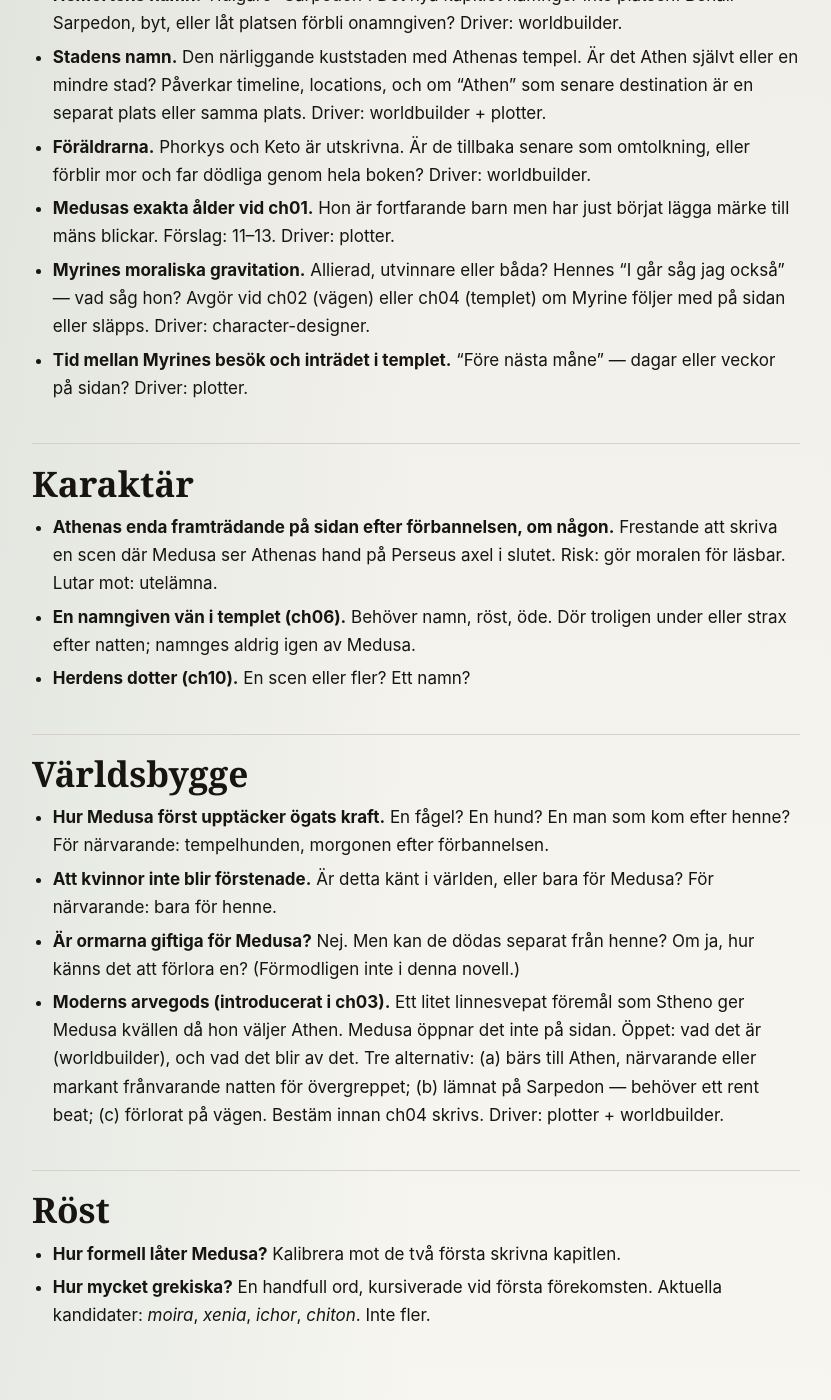
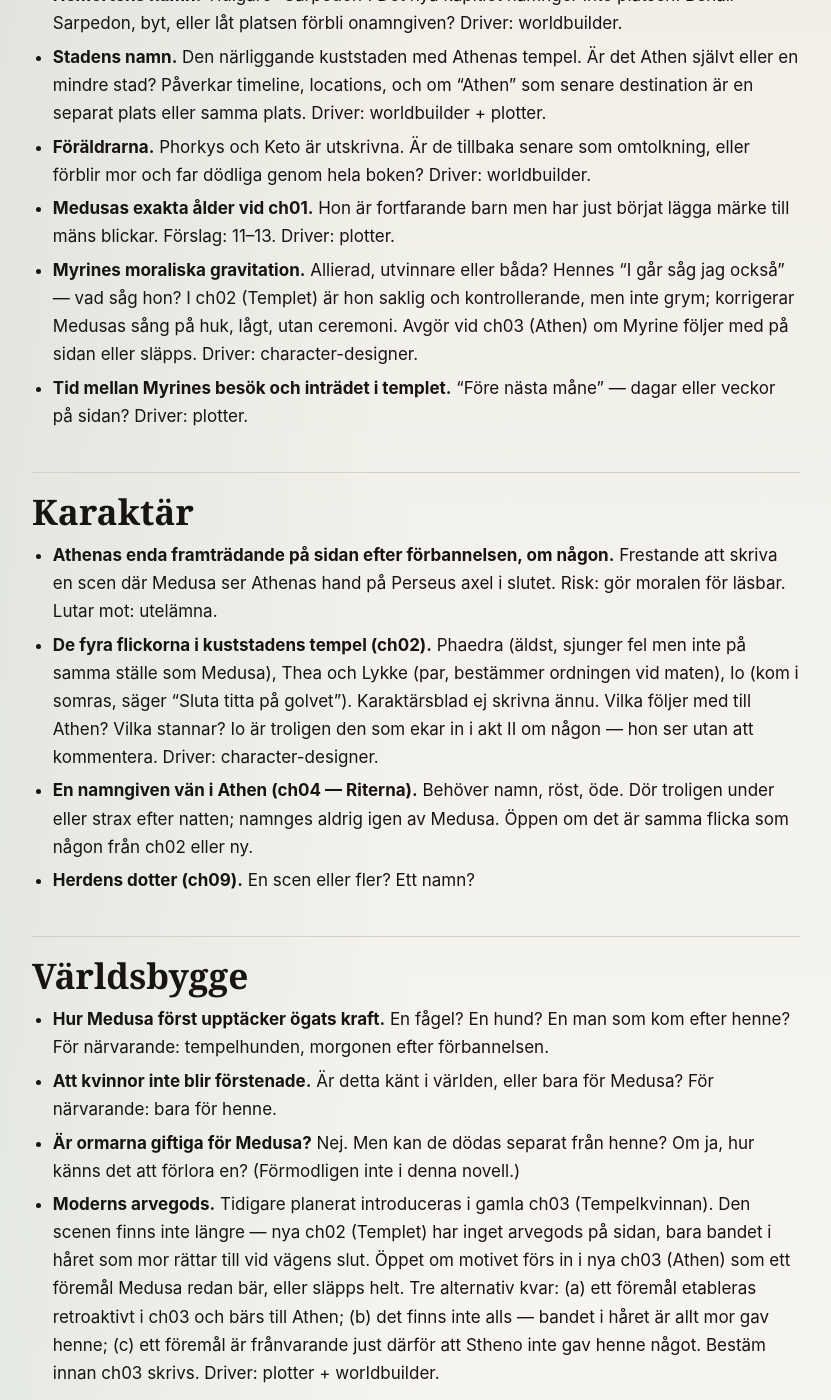
Before and after one commit to granqvistsanna-web/medusa, a Jekyll site: the page built from notes/open-questions.md, in a window 1280 px wide and 1400 px high, scrolled down 980 px. Shown: the whole window, without its empty margins (0-831 px from the left). Built offline with Jekyll 4.4.1, drawn with Linux system fonts in a browser that asks for light colours; our own code applies the rules of GitHub Pages for plain Markdown files; some of the changed text lies outside the part shown.

Commit message:
Log chapter 2 merge in changelog and open questions
Record the ch02/ch03 absorption in the changelog, update chapter
references in open questions to the new numbering, and capture the
four new tempel-flickor (Phaedra, Thea, Lykke, Io) as a pending
character-sheet item.

Co-Authored-By: Claude Opus 4.7 (1M context) <noreply@anthropic.com>

```diff
--- a/notes/open-questions.md
+++ b/notes/open-questions.md
@@ -6,31 +6,32 @@ Beslut som skjutits upp. Avgör innan kapitlet de blockerar låses.
 
 - **Coda efter bladet?** Ett stycke från Euryale efter halshuggningen, eller avsluta rakt på Medusa som sluter sina ögon. Lutar mot: avsluta rakt. Bestäm vid revisionen av ch14.
 - **Pegasus & Chrysaor?** Födda ur hennes hals. Ska vi hedra myten på sidan? Om ja, var? Om nej, en rad någon annanstans i boken som vet att det är sant.
-- **Skriver eller talar Medusa?** Beslut 2026-04-30: hon talar. Bekräftat i ch03 — prästen lär henne inte bokstäverna på Sarpedon. Ingen scen med Medusa och penna någonstans i novellen. *Granskas* eftersom rekryteringen i ny kanon görs av Myrine och inte av en kringresande präst; "Brevet hem" (nytt ch06) återöppnar frågan om läs-/skrivkunnighet. Driver: plotter.
-- **Grottaramen.** Avskaffad från bokens början 2026-04-30. Presens öppnar nu först i ch10. Bestäm vid revision av akt III om någon ramrytm behövs i akt I/II.
+- **Skriver eller talar Medusa?** Beslut 2026-04-30: hon talar. Bekräftat i ch01 — prästen lär henne inte bokstäverna i fiskarhemmet. Ingen scen med Medusa och penna någonstans i novellen. *Granskas* eftersom rekryteringen i ny kanon görs av Myrine och inte av en kringresande präst; "Brevet hem" (nya ch05) återöppnar frågan om läs-/skrivkunnighet. Driver: plotter.
+- **Grottaramen.** Avskaffad från bokens början 2026-04-30. Presens öppnar nu först i nya ch09. Bestäm vid revision av akt III om någon ramrytm behövs i akt I/II.
 
 ## Strukturella nya frågor (efter omskrivet ch01)
 
-- **Systrarnas senare öde.** Stheno och Euryale börjar dödliga. Tre alternativ: (a) de förblir dödliga genom hela novellen — förbannelsen är Medusas ensam; (b) Athenas förbannelse breder ut sig till dem också, eller en separat gudomlig handling förvandlar dem; (c) åren i grottan förändrar dem på något icke-mytologiskt sätt. Beslut senast inför ch09. Driver: plotter + worldbuilder.
+- **Systrarnas senare öde.** Stheno och Euryale börjar dödliga. Tre alternativ: (a) de förblir dödliga genom hela novellen — förbannelsen är Medusas ensam; (b) Athenas förbannelse breder ut sig till dem också, eller en separat gudomlig handling förvandlar dem; (c) åren i grottan förändrar dem på något icke-mytologiskt sätt. Beslut senast inför nya ch08. Driver: plotter + worldbuilder.
 - **Hemortens namn.** Tidigare "Sarpedon". Det nya kapitlet namnger inte platsen. Behåll Sarpedon, byt, eller låt platsen förbli onamngiven? Driver: worldbuilder.
 - **Stadens namn.** Den närliggande kuststaden med Athenas tempel. Är det Athen självt eller en mindre stad? Påverkar timeline, locations, och om "Athen" som senare destination är en separat plats eller samma plats. Driver: worldbuilder + plotter.
 - **Föräldrarna.** Phorkys och Keto är utskrivna. Är de tillbaka senare som omtolkning, eller förblir mor och far dödliga genom hela boken? Driver: worldbuilder.
 - **Medusas exakta ålder vid ch01.** Hon är fortfarande barn men har just börjat lägga märke till mäns blickar. Förslag: 11–13. Driver: plotter.
-- **Myrines moraliska gravitation.** Allierad, utvinnare eller båda? Hennes "I går såg jag också" — vad såg hon? Avgör vid ch02 (vägen) eller ch04 (templet) om Myrine följer med på sidan eller släpps. Driver: character-designer.
+- **Myrines moraliska gravitation.** Allierad, utvinnare eller båda? Hennes "I går såg jag också" — vad såg hon? I ch02 (Templet) är hon saklig och kontrollerande, men inte grym; korrigerar Medusas sång på huk, lågt, utan ceremoni. Avgör vid ch03 (Athen) om Myrine följer med på sidan eller släpps. Driver: character-designer.
 - **Tid mellan Myrines besök och inträdet i templet.** "Före nästa måne" — dagar eller veckor på sidan? Driver: plotter.
 
 ## Karaktär
 
 - **Athenas enda framträdande på sidan efter förbannelsen, om någon.** Frestande att skriva en scen där Medusa ser Athenas hand på Perseus axel i slutet. Risk: gör moralen för läsbar. Lutar mot: utelämna.
-- **En namngiven vän i templet (ch06).** Behöver namn, röst, öde. Dör troligen under eller strax efter natten; namnges aldrig igen av Medusa.
-- **Herdens dotter (ch10).** En scen eller fler? Ett namn?
+- **De fyra flickorna i kuststadens tempel (ch02).** Phaedra (äldst, sjunger fel men inte på samma ställe som Medusa), Thea och Lykke (par, bestämmer ordningen vid maten), Io (kom i somras, säger "Sluta titta på golvet"). Karaktärsblad ej skrivna ännu. Vilka följer med till Athen? Vilka stannar? Io är troligen den som ekar in i akt II om någon — hon ser utan att kommentera. Driver: character-designer.
+- **En namngiven vän i Athen (ch04 — Riterna).** Behöver namn, röst, öde. Dör troligen under eller strax efter natten; namnges aldrig igen av Medusa. Öppen om det är samma flicka som någon från ch02 eller ny.
+- **Herdens dotter (ch09).** En scen eller fler? Ett namn?
 
 ## Världsbygge
 
 - **Hur Medusa först upptäcker ögats kraft.** En fågel? En hund? En man som kom efter henne? För närvarande: tempelhunden, morgonen efter förbannelsen.
 - **Att kvinnor inte blir förstenade.** Är detta känt i världen, eller bara för Medusa? För närvarande: bara för henne.
 - **Är ormarna giftiga för Medusa?** Nej. Men kan de dödas separat från henne? Om ja, hur känns det att förlora en? (Förmodligen inte i denna novell.)
-- **Moderns arvegods (introducerat i ch03).** Ett litet linnesvepat föremål som Stheno ger Medusa kvällen då hon väljer Athen. Medusa öppnar det inte på sidan. Öppet: vad det är (worldbuilder), och vad det blir av det. Tre alternativ: (a) bärs till Athen, närvarande eller markant frånvarande natten för övergreppet; (b) lämnat på Sarpedon — behöver ett rent beat; (c) förlorat på vägen. Bestäm innan ch04 skrivs. Driver: plotter + worldbuilder.
+- **Moderns arvegods.** Tidigare planerat introduceras i gamla ch03 (Tempelkvinnan). Den scenen finns inte längre — nya ch02 (Templet) har inget arvegods på sidan, bara bandet i håret som mor rättar till vid vägens slut. Öppet om motivet förs in i nya ch03 (Athen) som ett föremål Medusa redan bär, eller släpps helt. Tre alternativ kvar: (a) ett föremål etableras retroaktivt i ch03 och bärs till Athen; (b) det finns inte alls — bandet i håret är allt mor gav henne; (c) ett föremål är frånvarande just därför att Stheno inte gav henne något. Bestäm innan ch03 skrivs. Driver: plotter + worldbuilder.
 
 ## Röst
 
```
Also changed, not shown: notes/changelog.md (+1 -0 lines).
